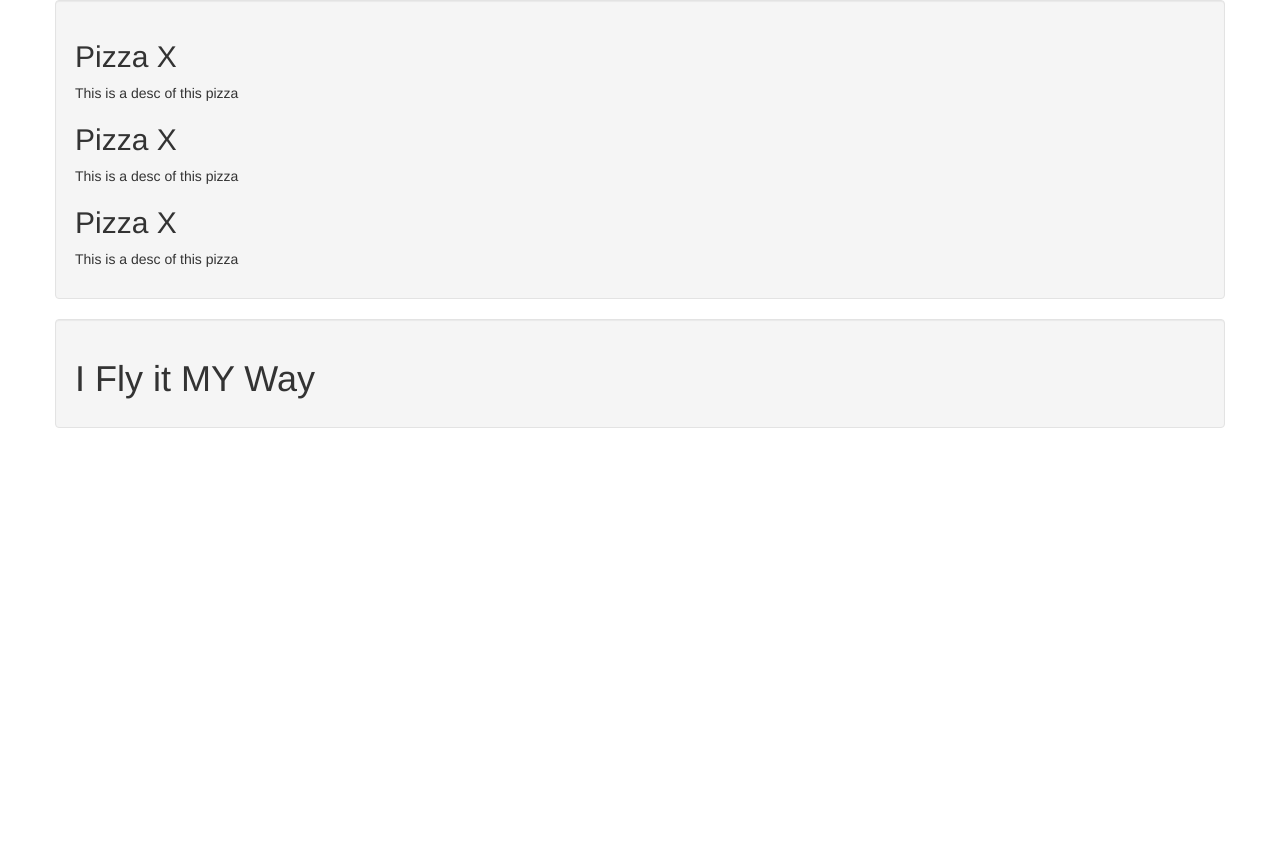
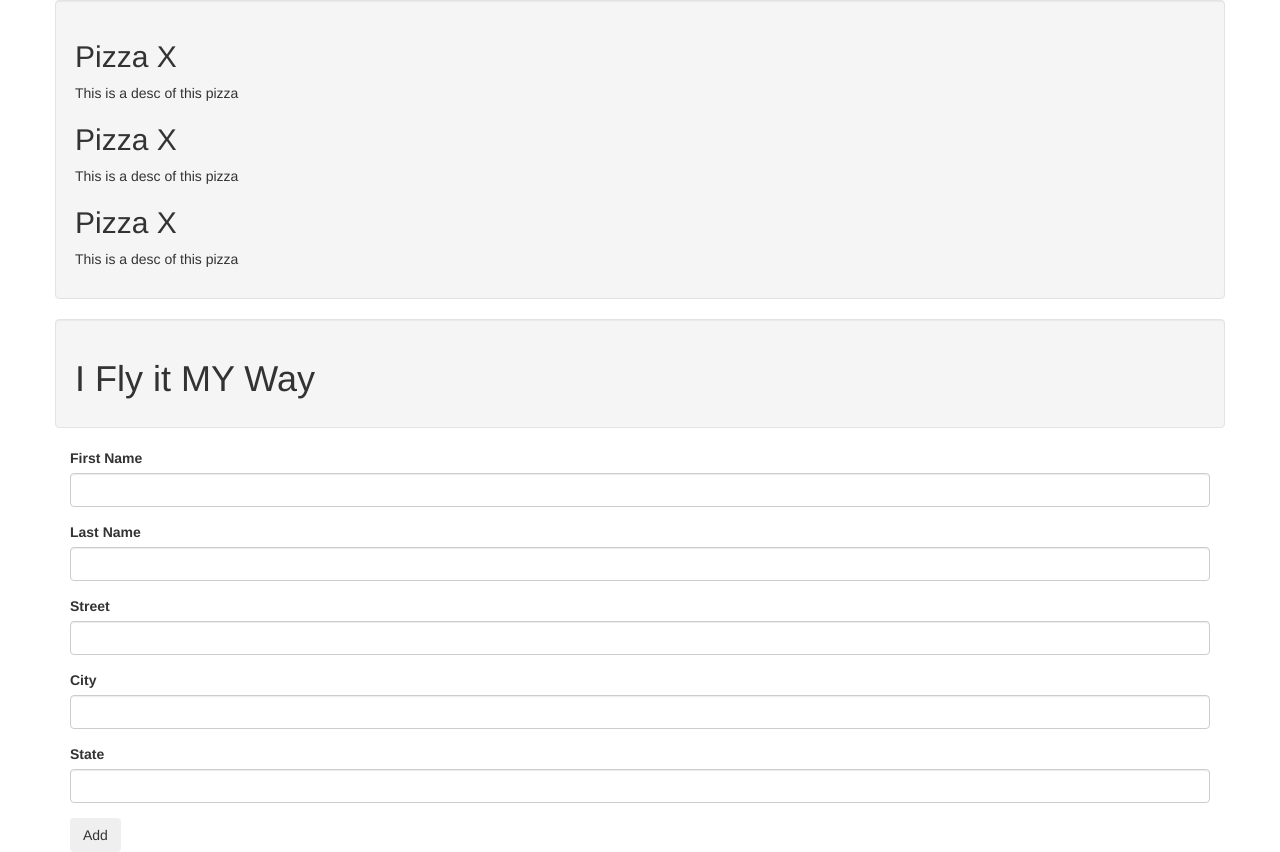
Before and after one commit to gmkhanna/pizza, a plain HTML site: page index.html in a window 1280 px wide. Shown: the part 960-1812 px from the top of the page. Before the commit the page ends 1408 px from the top, so only its background shows below. Drawn offline with Linux system fonts and the light colour scheme.

Commit message:
Added contact form, untested, but it is there; adding pizza custom order form; will test after.

```diff
--- a/index.html
+++ b/index.html
@@ -57,6 +57,39 @@
       <h1>I Fly it MY Way</h1>
     </div>
 
+    <form id="newCustomer">
+      <div id="newFullName">
+        <div class="form-group">
+          <label for="new-first-name">First Name</label>
+          <input type="text" class="form-control" id="new-first-name">
+        </div>
+
+        <div class="form-group">
+          <label for="new-last-name">Last Name</label>
+          <input type="text" class="form-control" id="new-last-name">
+        </div>
+      </div>
+
+      <div id="new-addresses">
+        <div class="new-address">
+          <div class="form-group">
+            <label for="new-street">Street</label>
+            <input type="text" class="form-control" id="new-street">
+          </div>
+
+          <div class="form-group">
+            <label for="new-city">City</label>
+            <input type="text" class="form-control" id="new-city">
+          </div>
+
+          <div class="form-group">
+            <label for="new-state">State</label>
+            <input type="text" class="form-control" id="new-state">
+          </div>
+        </div>
+      </div>
+      <button type="submit" class="btn">Add</button>
+    </form>
 
 
   </div>
```
